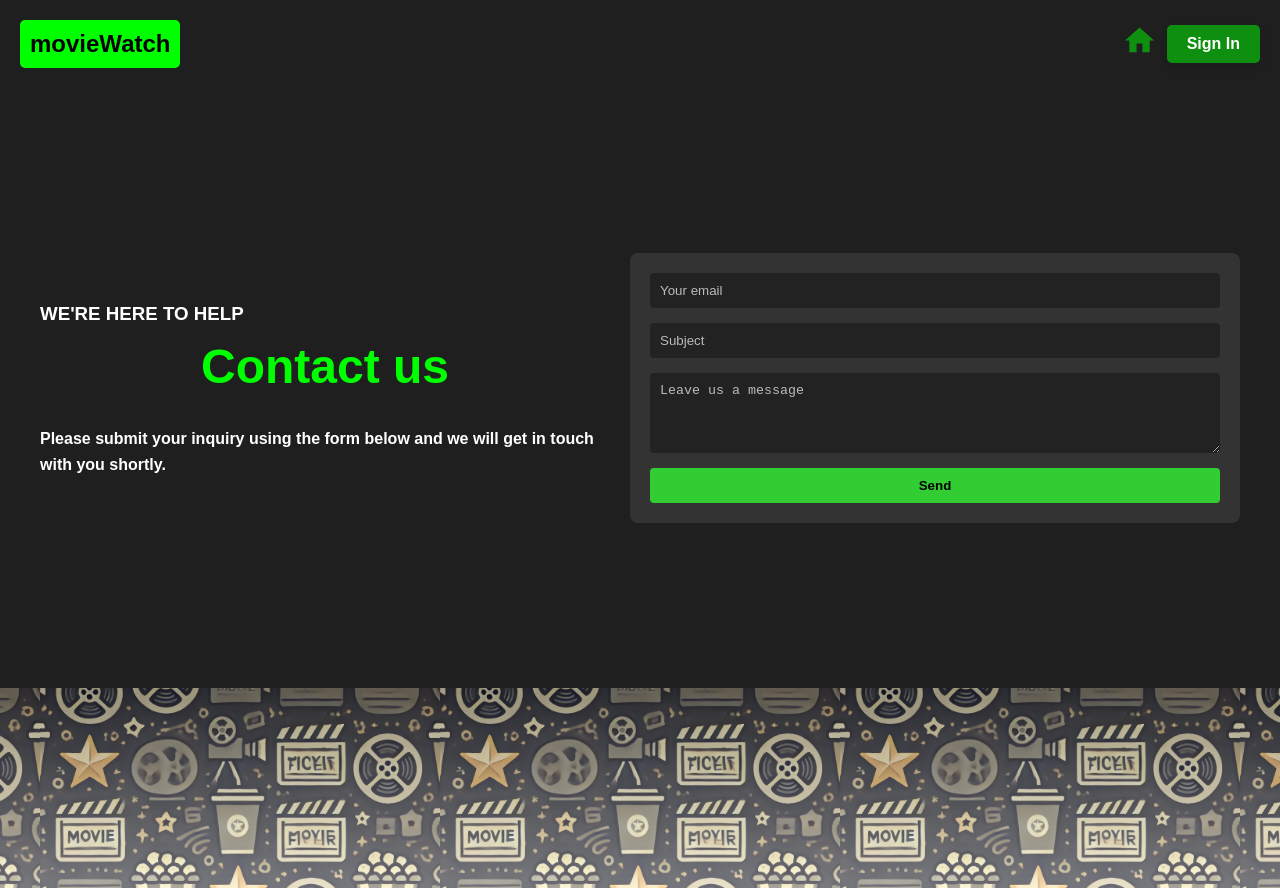
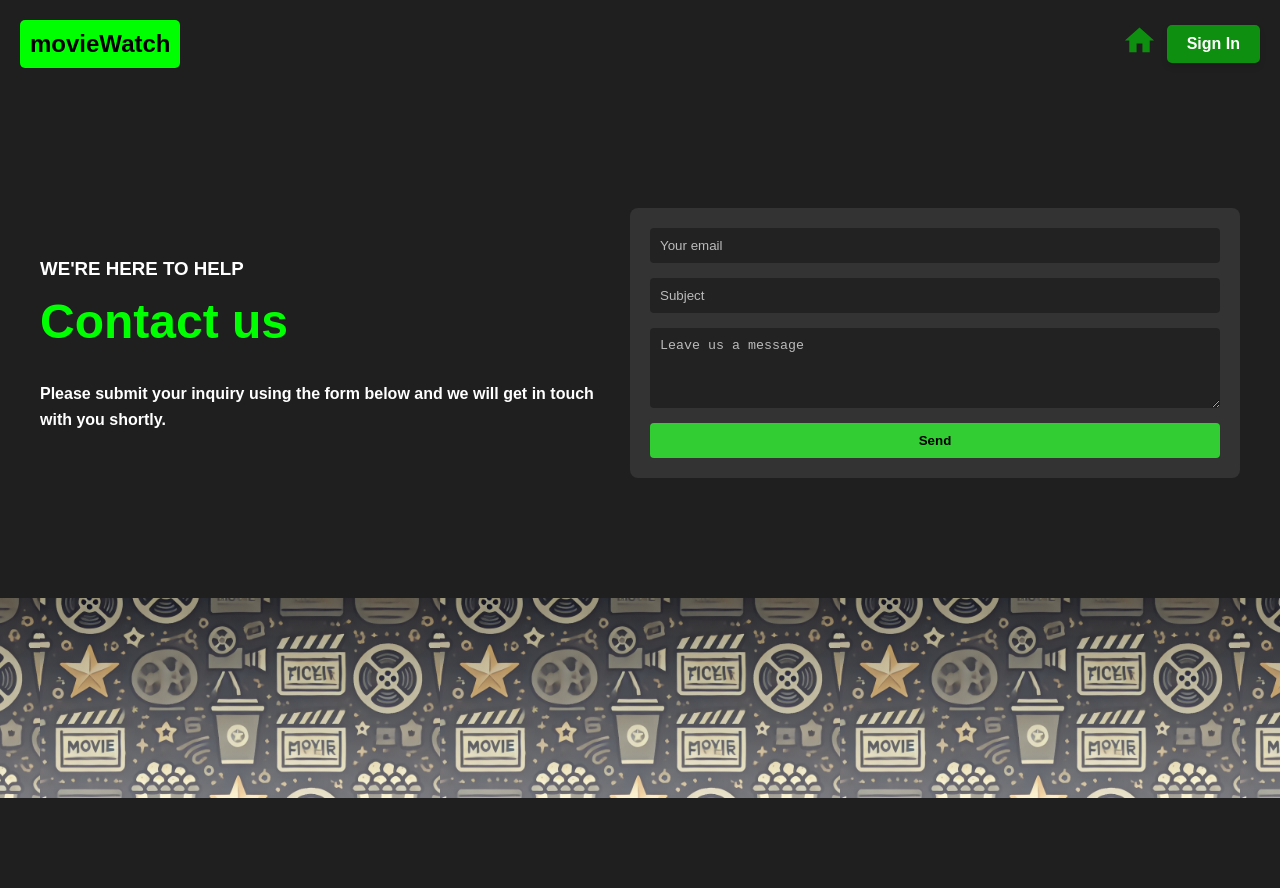
Before and after one commit to Abigailuzan/PSproject6, a React (Create React App) app in the folder my-react-app/: page /contact-us in a window 1280 px wide. After the commit the page ends 800 px from the top, so only its background shows below. Built offline with nearby package versions, Linux system fonts and the light colour scheme; no server answers.

Commit message:
contant us

```diff
--- a/my-react-app/src/Stlyles/Contact.css
+++ b/my-react-app/src/Stlyles/Contact.css
@@ -2,7 +2,7 @@
 .app-container {
   display: flex;
   flex-direction: column;
-  min-height: 100vh; /* גובה מלא של חלון הדפדפן */
+  /* min-height: 100vh; גובה מלא של חלון הדפדפן */
 }
 
 .contact-form-container {
@@ -11,7 +11,7 @@
   justify-content: center;
   background-color: #1f1f1f;
   color: #fff;
-  min-height: calc(100vh - 200px); /* גובה המסך פחות גובה ה-footer */
+  min-height: calc(100vh - 290px);/* גובה המסך פחות גובה ה-footer */
   padding: 40px; /* הוספת padding כדי לשפר את הפריסה */
 }
 
@@ -70,6 +70,7 @@
   font-weight: 700;
   margin-bottom: 20px;
   color:  #00ff00;
+  text-align: left;
 }
 
 .footer-image-container {
```
